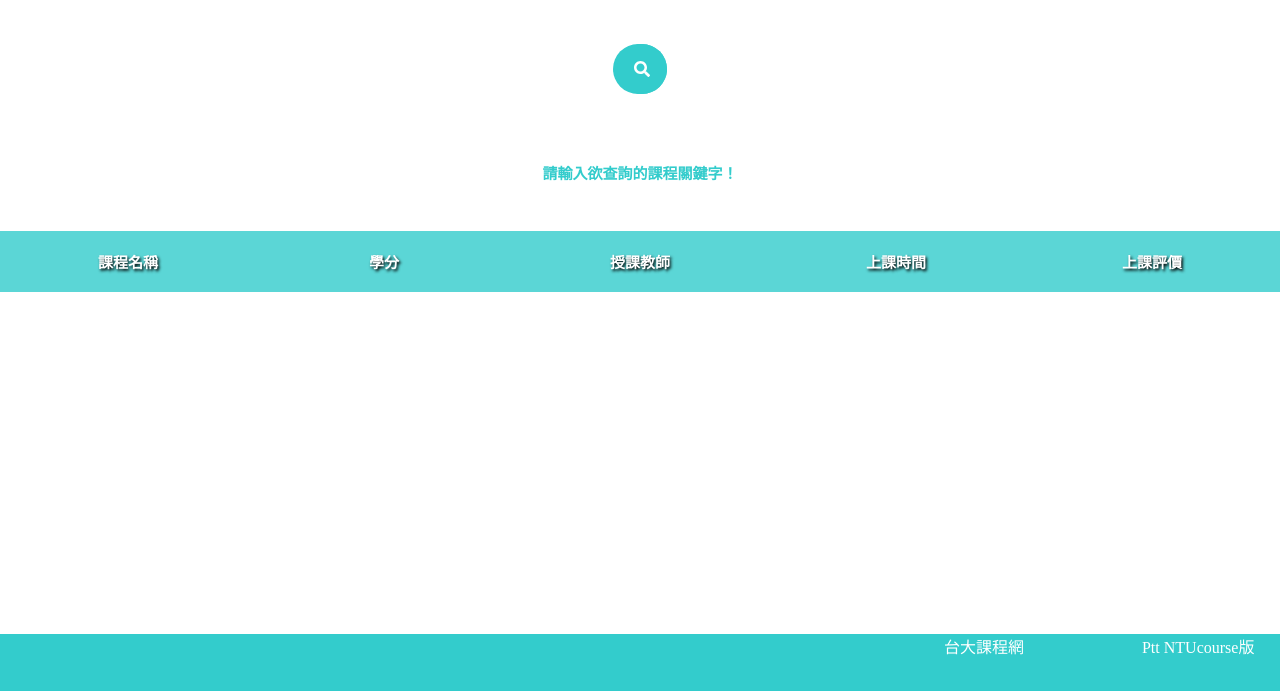
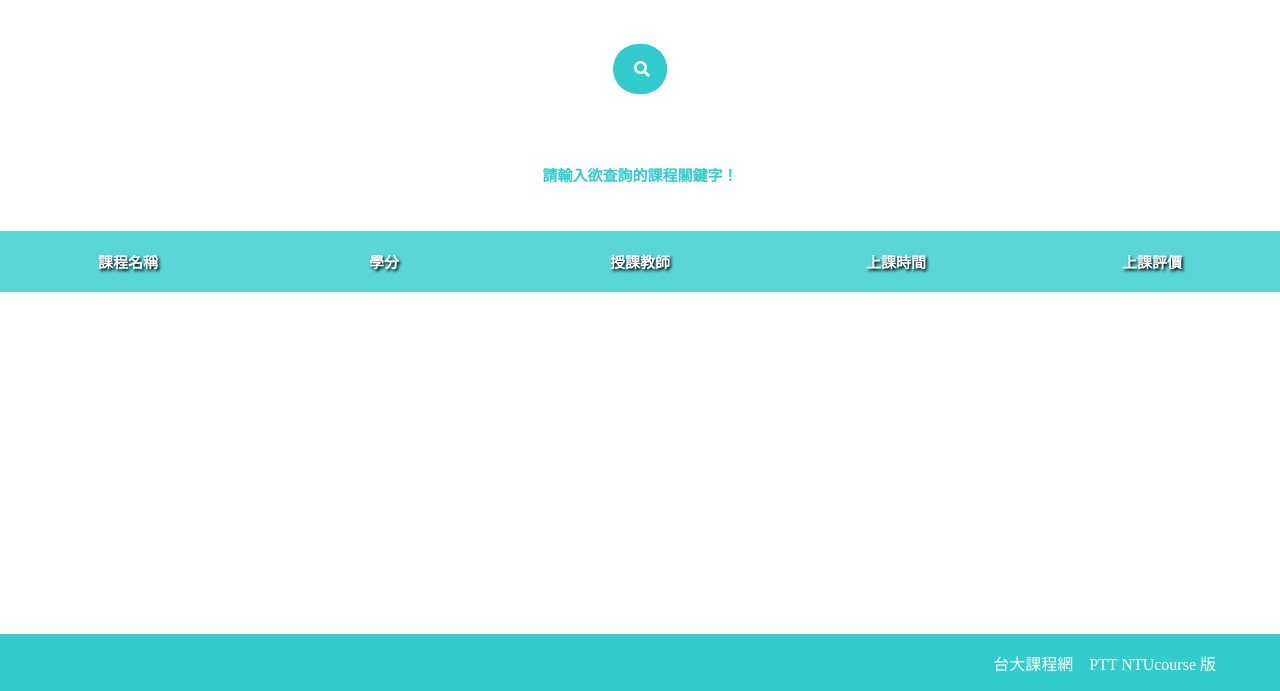
Before and after one commit to coding-coworking-club/dream-of-the-red-chamber, a Django app: page /homepage in a window 1280 px wide. Shown: the part 691-1382 px from the top of the page. Run offline with Django 3.2, Linux system fonts and the light colour scheme; lists and menus that the app fills with data are empty; parts of the project's set-up code (start-up, migrations or seed data) failed here and were passed over; some libraries are stand-ins or nearby versions.

Commit message:
Update base.css

```diff
--- a/static/css/base.css
+++ b/static/css/base.css
@@ -7,11 +7,9 @@ html {
 }
 div.background {
     height: 60%;
-    width: 100%;
     position: relative;
     background-size: cover;
     background-position: center;
-    background-repeat: infinite;
     animation: slide 20s infinite;
 }
 @keyframes slide {
@@ -46,7 +44,6 @@ div.background {
 div.search {
     position: relative;
     height: 20%;
-    width: 100%;
 }
 .search_box {
     position:absolute;
@@ -111,7 +108,6 @@ div.search {
 }
 div.table {
     height: 35%;
-    width: 100%;
 }
 table {
 	width:100%;
@@ -157,21 +153,16 @@ td {
 }
 
 div.weblinks {
-    position: relative;
+    display: flex;
+    justify-content: flex-end;
+    align-items: center;
+    padding: 0 5%;
     height: 5%;
-    width: 100%;
     background-color: #33cccc;
 }
-.website {
-    position: absolute;
-    right: 20%;
-    color: #fff;
-    text-decoration: none;
 
-}
-.ptt {
-    position: absolute;
-    right: 2%;
+.weblinks a {
+    padding-left: 16px;
     color: white;
     text-decoration: none;
 }
--- a/templates/course/base.html
+++ b/templates/course/base.html
@@ -21,7 +21,7 @@
         <i class="fas fa-search"></i>
         </a>
     </form>
-    <h1 class="detail">{% block details %}{% endblock %}</h1>
+    <h2 class="detail">{% block details %}{% endblock %}</h1>
   </div>
   <div id="3" class="table" >
     	<div class="tbl-header">
@@ -57,7 +57,7 @@
   </div>
   <div id="4" class="weblinks">
       <a class = "website" href="https://nol.ntu.edu.tw/nol/guest/index.php">台大課程網</a>
-      <a class ="ptt" href="https://www.ptt.cc/bbs/NTUcourse/index.html">Ptt NTUcourse版</a>
+      <a class ="ptt" href="https://www.ptt.cc/bbs/NTUcourse/index.html">PTT NTUcourse 版</a>
   </div>
  </body>
 </html>
```
Also changed, not shown: 1 other file.
